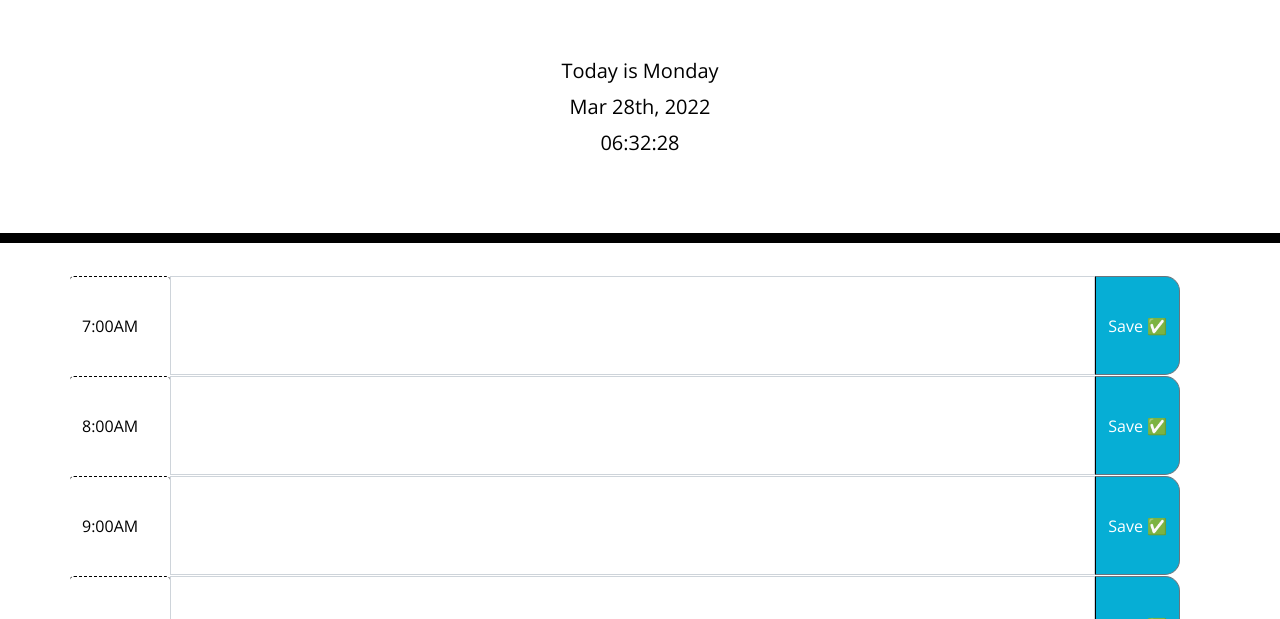
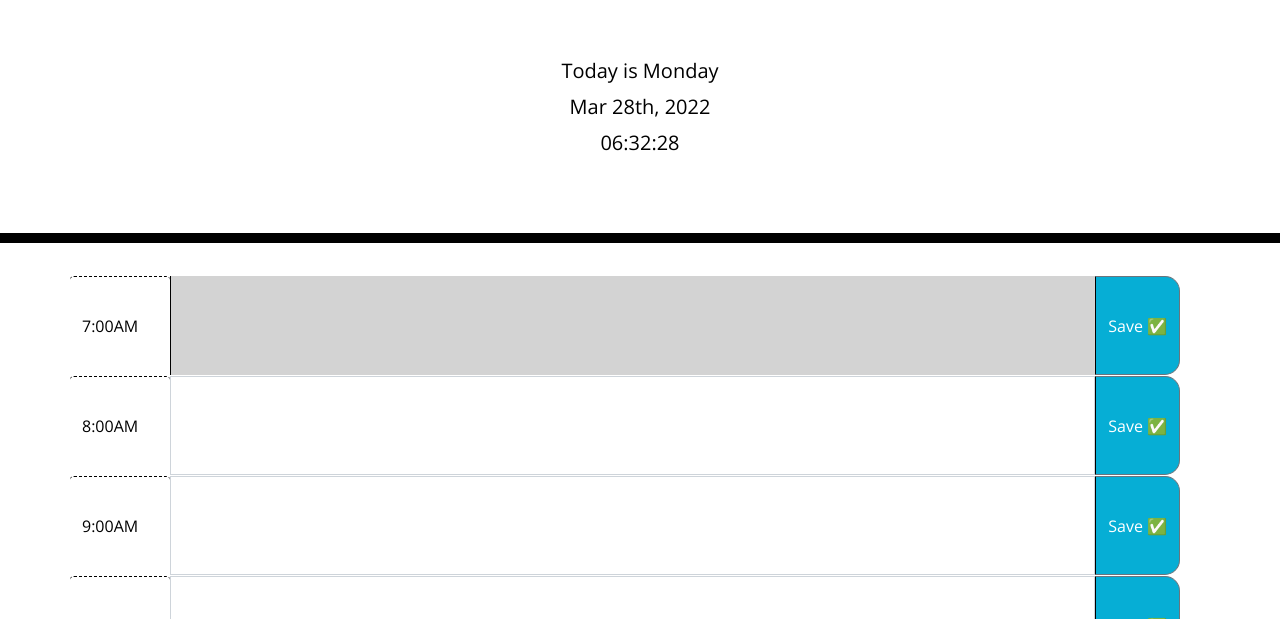
Before and after one commit to btempini/Calendar, a plain HTML site: page index.html in a window 1280 px wide. Shown: the part 181-800 px from the top of the page. Drawn offline with nearby package versions, Linux system fonts and the light colour scheme.

Commit message:
added colors for past present future at 7am

```diff
--- a/script.js
+++ b/script.js
@@ -126,4 +126,4 @@ function setTime(){
 	console.log (grabbingHourFor7am)
 }
 
-// setTime()
+setTime()
--- a/style.css
+++ b/style.css
@@ -51,6 +51,11 @@ textarea {
 .past {
   background-color: #d3d3d3;
   color: white;
+  position: relative;
+  -ms-flex: 1 1 auto;
+  flex: 1 1 auto;
+  width: 1%;
+  margin-bottom: 0;
 }
 
 .present {
```
